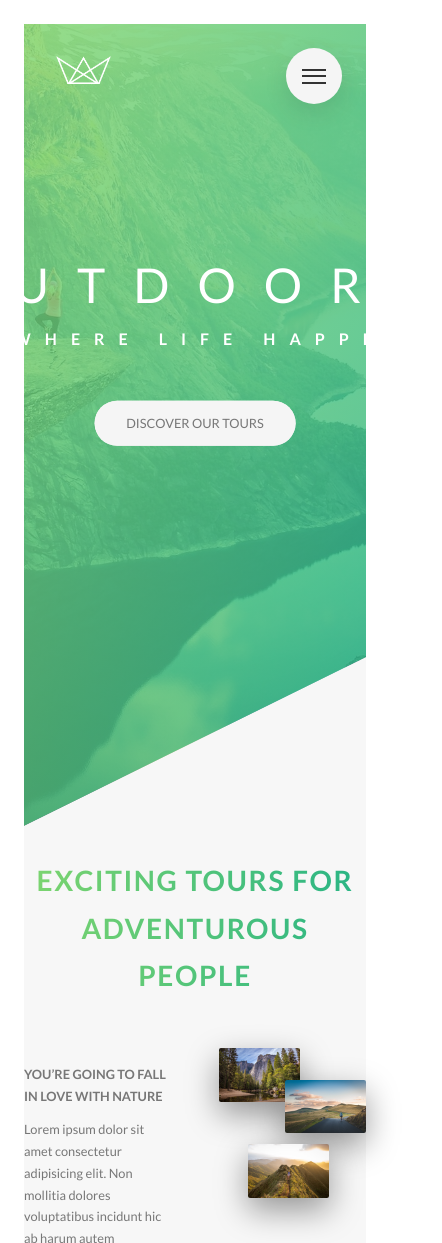
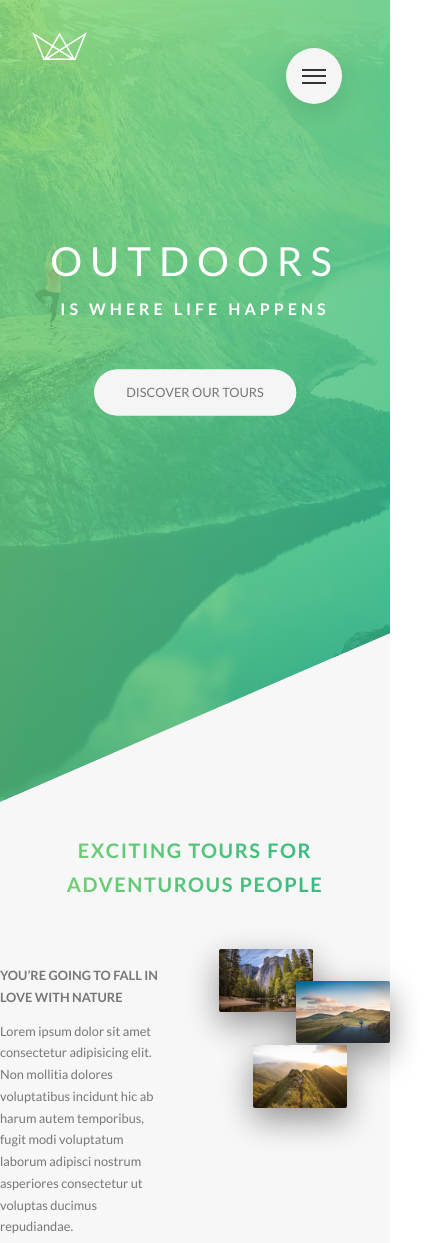
Before and after one commit to cdcasey/natours, a website: page index.html in a window 390 px wide. Shown: the top 1243 px of the page, 442 px wide, since content can reach past the window. Drawn offline with Linux system fonts and the light colour scheme.

Commit message:
Responsive typography

```diff
--- a/css/style.css
+++ b/css/style.css
@@ -15,6 +15,9 @@ big-desk
 
 Use EMs so the break points will be adapted to user-set font sizes. Comments indicate defaults.
 Layout becomes dependent on font size (a good thing).
+
+ORDER: Base + typography > general layout + grid > page layout > components
+
 */
 @keyframes moveInLeft {
   0% {
@@ -69,7 +72,11 @@ html {
       font-size: 75%; } }
 
 body {
-  box-sizing: border-box; }
+  box-sizing: border-box;
+  padding: 3rem; }
+  @media (max-width: 56.25em) {
+    body {
+      padding: 0; } }
 
 body {
   /* project-wide font definition */
@@ -78,8 +85,7 @@ body {
   /* font-size: 16px; */
   font-size: 1.6rem;
   line-height: 1.7;
-  color: #777;
-  padding: 3rem; }
+  color: #777; }
 
 .heading-primary {
   color: white;
@@ -94,6 +100,10 @@ body {
     animation-name: moveInLeft;
     animation-duration: 1s;
     animation-timing-function: ease-out; }
+    @media (max-width: 37.5em) {
+      .heading-primary--main {
+        font-size: 5rem;
+        letter-spacing: 1rem; } }
   .heading-primary--sub {
     display: block;
     font-size: 2rem;
@@ -102,6 +112,9 @@ body {
     animation-name: moveInRight;
     animation-duration: 1s;
     animation-timing-function: ease-out; }
+    @media (max-width: 37.5em) {
+      .heading-primary--sub {
+        letter-spacing: 0.5rem; } }
 
 .heading-secondary {
   font-size: 3.5rem;
@@ -112,8 +125,14 @@ body {
   -webkit-background-clip: text;
   background-clip: text;
   color: transparent;
-  letter-spacing: .2rem;
-  transition: all .2s; }
+  letter-spacing: 0.2rem;
+  transition: all 0.2s; }
+  @media (max-width: 56.25em) {
+    .heading-secondary {
+      font-size: 3rem; } }
+  @media (max-width: 37.5em) {
+    .heading-secondary {
+      font-size: 2.5rem; } }
   .heading-secondary:hover {
     transform: skewY(2deg) skewX(15deg) scale(1.1);
     text-shadow: 0.5rem 1rem 2rem rgba(0, 0, 0, 0.2); }
```
